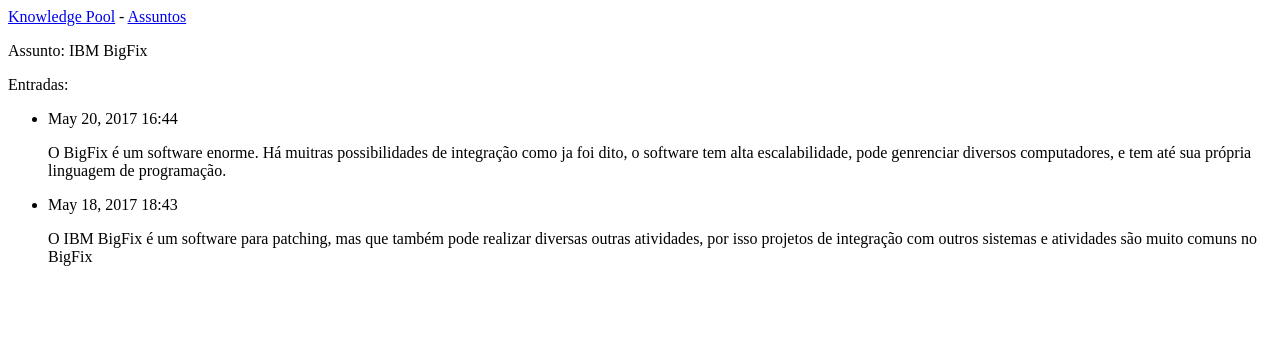
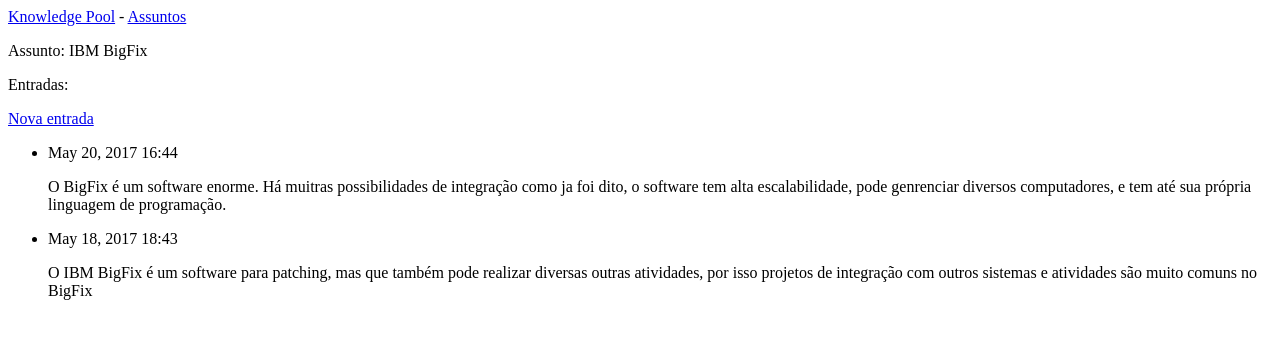
Before and after one commit to tv-nieri/knowledge_pool, a Django app: page /assuntos/1/ in a window 1280 px wide. Shown: the top 339 px of the page. Run offline with Django 3.2, Linux system fonts and the light colour scheme; data comes from the database, SQL or seed files in the repository; both versions use the stored data as it was after the commit.

Commit message:
Add funcionalidade de adição de entradas

```diff
--- a/knowledge_pool/templates/knowledge_pool/assunto.html
+++ b/knowledge_pool/templates/knowledge_pool/assunto.html
@@ -4,6 +4,7 @@
   <p>Assunto: {{ assunto }}</p>
 
   <p>Entradas:</p>
+  <a href="{% url 'knowledge_pool:nova_entrada' assunto.id %}">Nova entrada</a>
   <ul>
     {% for entrada in entradas  %}
       <li>
--- a/knowledge_pool/urls.py
+++ b/knowledge_pool/urls.py
@@ -16,4 +16,7 @@ urlpatterns = [
 
     #Página para um novo assunto
     url(r'^novo_assunto/$', views.novo_assunto, name='novo_assunto'),
+
+    # Página para uma nova entrada sobre um assunto específico
+    url(r'^nova_entrada/(?P<assunto_id>\d+)/$', views.nova_entrada, name='nova_entrada'),
 ]
--- a/knowledge_pool/views.py
+++ b/knowledge_pool/views.py
@@ -4,7 +4,7 @@ from django.http import HttpResponseRedirect
 from django.core.urlresolvers import reverse
 
 from .models import Assunto
-from .forms import AssuntoForm
+from .forms import AssuntoForm, EntradaForm
 
 def index(request):
     """ Retorna página Inicial """
@@ -34,3 +34,21 @@ def novo_assunto(request):
             return HttpResponseRedirect(reverse('knowledge_pool:assuntos'))
     context = {'form': form}
     return render(request, 'knowledge_pool/novo_assunto.html', context)
+
+def nova_entrada(request, assunto_id):
+    """ Cria uma nova entrada sobre um assunto em específico """
+    assunto = Assunto.objects.get(id=assunto_id)
+
+    if request.method != 'POST':
+        # Nenhum dado submetido, retorna form em branco.
+        form = EntradaForm()
+    else:
+        # Dados de post submetidos, processa o form.
+        form = EntradaForm(data=request.POST)
+        if form.is_valid():
+            nova_entrada = form.save(commit=False)
+            nova_entrada.assunto = assunto
+            nova_entrada.save()
+            return HttpResponseRedirect(reverse('knowledge_pool:assunto', args=[assunto_id]))
+    context = {'assunto': assunto, 'form': form}
+    return render(request, 'knowledge_pool/nova_entrada.html', context)
```
Also changed, not shown: knowledge_pool/forms.py (+11 -1 lines), knowledge_pool/templates/knowledge_pool/nova_entrada.html (added, +15 -0 lines), db.sqlite3.
